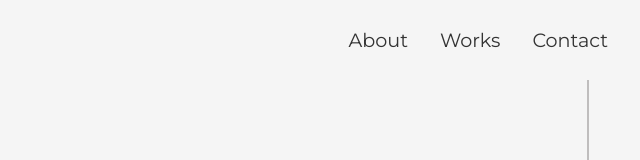
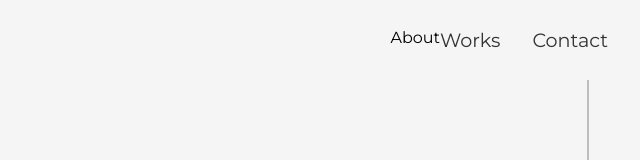
Before and after one commit to miyabitanimchi/my-portfolio-ver2, a Next.js app: page / in a window 1280 px wide. Shown: the top 160 px of the page, without its empty margins (640-1280 px from the left). Built offline with nearby package versions, Linux system fonts and the light colour scheme.

Commit message:
font test

```diff
--- a/components/layouts/header/Header.tsx
+++ b/components/layouts/header/Header.tsx
@@ -42,7 +42,7 @@ const Header = () => {
       </div>
       <nav className={styles.nav}>
         <Link href="/#about" passHref>
-          <p className={[styles.menu, montserrat.className].join(" ")}>About</p>
+          <p className={[montserrat.className].join(" ")}>About</p>
         </Link>
         <Link href="/#works" passHref>
           <p className={styles.menu}>Works</p>
```
